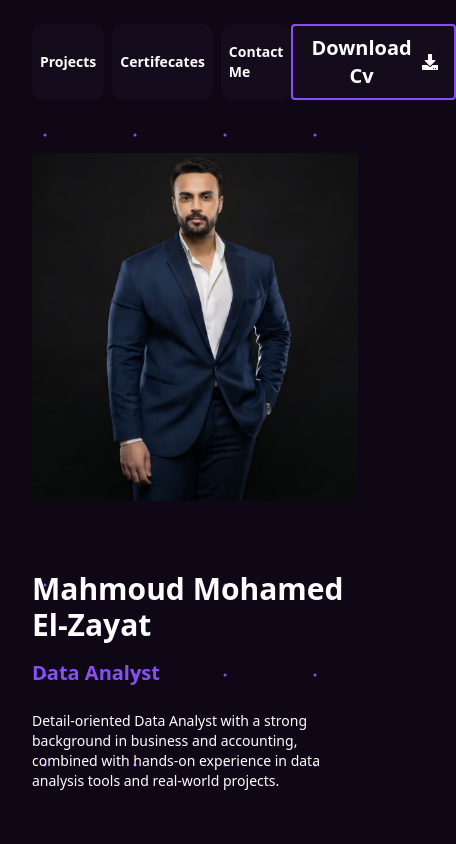
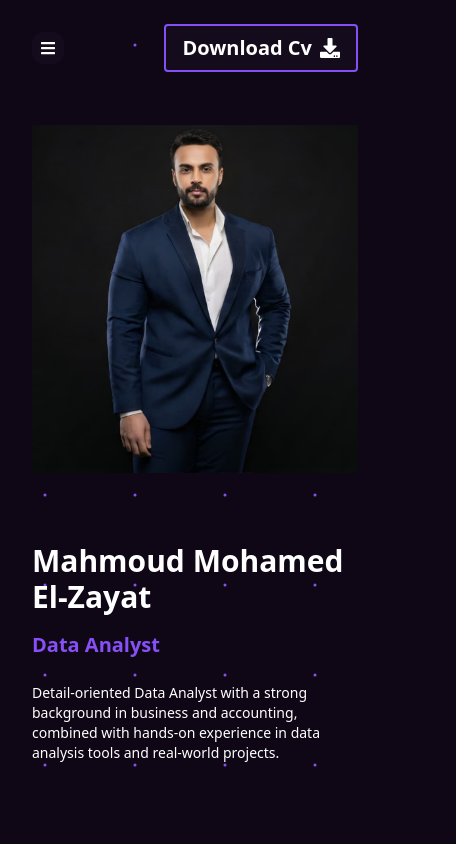
Before and after one commit to Zer0-Dark/data-analysis-portfolio, a Next.js app: page / in a window 390 px wide. Shown: the top 844 px of the page, 456 px wide, since content can reach past the window. Built offline with nearby package versions, Linux system fonts and the light colour scheme.

Commit message:
fix nav - scroll on mobile

```diff
--- a/src/app/_components/NewHero.jsx
+++ b/src/app/_components/NewHero.jsx
@@ -1,6 +1,6 @@
 'use client';
 import Image from "next/image"
-import { FaDownload } from "react-icons/fa"
+import { FaDownload, FaBars, FaTimes } from "react-icons/fa"
 import data from "../_data/sections.json"
 import {
     motion,
@@ -14,14 +14,27 @@ function NewHero() {
     const { hero, skills } = data
     const [hoverd, setHoverd] = useState(false);
     const [hoveredIndex, setHoveredIndex] = useState(null);
+    const [isOpen, setIsOpen] = useState(false);
 
     return (
         <div className=" w-full h-screen flex flex-col lg:px-12 px-8   ">
-            <div className="w-full mb-4 pt-6  flex justify-between  ">
-                <div className="flex lg:gap-5 gap-2 lg:text-xl text-sm [&>a]:bg-brand-semi-dark [&>a]:flex [&>a]:justify-center [&>a]:items-center [&>a]:lg:px-4 [&>a]:px-2 [&>a]:lg:py-2 [&>a]:rounded-xl [&>a]:hover:bg-brand [&>a]:hover:text-black [&>a]:font-bold [&>a]:transition-all [&>a]:duration-300">
+            <div className="w-full mb-4 pt-6  flex justify-between relative">
+                <div className="hidden md:flex lg:gap-5 gap-2 lg:text-xl text-sm [&>a]:bg-brand-semi-dark [&>a]:flex [&>a]:justify-center [&>a]:items-center [&>a]:lg:px-4 [&>a]:px-2 [&>a]:lg:py-2 [&>a]:rounded-xl [&>a]:hover:bg-brand [&>a]:hover:text-black [&>a]:font-bold [&>a]:transition-all [&>a]:duration-300">
                     <a href="#projects">Projects</a>
                     <a href="#certificates">Certifecates</a>
                     <a href="#contact">Contact Me</a>
+                </div>
+                <div className="md:hidden flex items-center">
+                    <button onClick={() => setIsOpen(!isOpen)} aria-label="Toggle menu" className="p-2 bg-brand-semi-dark rounded-xl flex items-center justify-center cursor-pointer">
+                        {isOpen ? <FaTimes /> : <FaBars />}
+                    </button>
+                    {isOpen && (
+                        <div className="absolute left-4 top-16 w-44 bg-brand-semi-dark rounded-xl p-3 flex flex-col gap-2 z-50">
+                            <a href="#projects" onClick={() => setIsOpen(false)} className="flex justify-center items-center px-4 py-2 rounded-xl hover:bg-brand hover:text-black font-bold transition-all duration-300">Projects</a>
+                            <a href="#certificates" onClick={() => setIsOpen(false)} className="flex justify-center items-center px-4 py-2 rounded-xl hover:bg-brand hover:text-black font-bold transition-all duration-300">Certifecates</a>
+                            <a href="#contact" onClick={() => setIsOpen(false)} className="flex justify-center items-center px-4 py-2 rounded-xl hover:bg-brand hover:text-black font-bold transition-all duration-300">Contact Me</a>
+                        </div>
+                    )}
                 </div>
                 <div>
                     <a href={hero.cvLink}>
--- a/src/app/_components/ProjectPopup.jsx
+++ b/src/app/_components/ProjectPopup.jsx
@@ -148,14 +148,14 @@ function ProjectPopup({ handleShow, title, para, imgs, github, code }) {
                             </div>
                         </div>
                         {/* right container */}
-                        <div className="lg:w-5/12  overflow-hidden max-h-full text-sm flex flex-col h-full ">
-                            <p className="max-h-[90%] overflow-y-scroll overflow-x-hidden custom-scrollbar">
+                        <div className="lg:w-5/12  overflow-hidden max-h-full text-sm flex flex-col h-full w-full ">
+                            <p className="lg:max-h-[90%] max-h-[35%] lg:w-auto min-w-full overflow-y-scroll overflow-x-hidden custom-scrollbar">
                                 {para}
                             </p>
                             <a
                                 target="_blank"
                                 href={github}
-                                className="text-4xl hover:text-brand w-full flex justify-end mt-auto">
+                                className="text-4xl hover:text-brand w-full flex justify-end lg:mt-auto ">
                                 <FaGithub />
                             </a>
 
```
Also changed, not shown: 1 other file (tests, documents, lock files or other folders).
